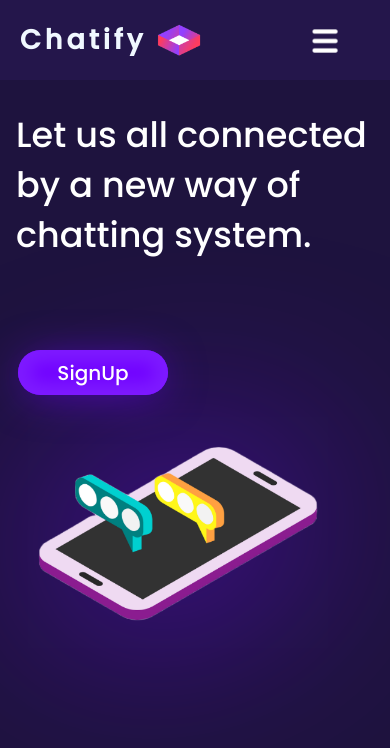
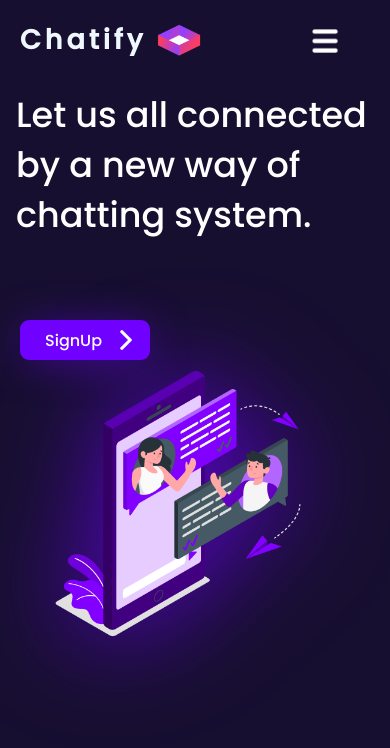
Before and after one commit to jerom-physicus/Chatify, a plain HTML site: page index.html in a window 390 px wide. Drawn offline with Linux system fonts and the light colour scheme.

Commit message:
Add files via upload

```diff
--- a/index.html
+++ b/index.html
@@ -26,8 +26,11 @@
     </div>
     <div class="container">
         <h1 class="slogan">Let us all connected by a new way of chatting system.</h1>
-        <img class="chat-img" src="chat.png" alt="">
-        <button class="signup-btn" id="sign">SignUp</button>
+        <img class="chat-img" src="chatting-vector.png" alt="">
+        <div>
+            <button class="signup-btn" id="sign" >SignUp</button>
+            <img src="right-arrow.png" class="arrow">
+        </div>
     </div>
 
 
--- a/style.css
+++ b/style.css
@@ -8,7 +8,7 @@
 
 }
 body{
-    background-color: #1e133e;;
+    background-color: #170f30;
 }
 .home-bar{
     position: sticky;
@@ -56,32 +56,42 @@ li:hover{
 
 }
 .slogan{
+    position: absolute;
     color: #FFFFFF;
     font-weight: 100;
     font-size: 57px;
     max-width: 1000px;
     margin-top: 100px;
-    margin-left: 70px;
+    left: 650px;
     line-height: 90px;
 }
 .chat-img{
     position: absolute;
-    top: 200px;
-    left: 900px;
-    filter: drop-shadow(0px 3px 101px rgba(112, 0, 255, 0.72));
+    width: 600px;
+    top: 150px;
+    left: 10px;
+    filter: drop-shadow(0px 3px 51px rgba(112, 0, 255, 0.72));
 }
 .signup-btn{
     position: relative;
     width: 170px;
     height: 56px;
-    left: 212px;
-    top: 80px;
+    left: 890px;
+    top: 360px;
     border-style: none;
     background: #7000FF;
-    box-shadow: 0px 4px 44px -7px rgba(112, 0, 255, 0.67), inset 0px 0px 16px 13px #7E1AFF;
-    border-radius: 30px;
+    box-shadow: 0px 4px 44px -7px rgba(112, 0, 255, 0.67);
+    border-radius: 15px;
     color: #ffffff;
     font-size: 20px;
+    text-align: left;
+    padding-left: 25px;
+}
+.arrow{
+    position: relative;
+    width: 26px;
+    left: 845px;
+    top: 367px;
 }
 
 @media only screen and (max-width: 900px){
@@ -98,7 +108,8 @@ li:hover{
     .home-bar{
         position: sticky;
         top: 0px;
-        background-color: #24164B;
+        background-color: #170f30;
+
 
     }
     nav{
@@ -157,8 +168,8 @@ li:hover{
     }
 
     .slogan{
-        top: 10px;
-
+        top: -10px;
+        left: 0;
         position: absolute;
         margin-right: 20px;
         font-size: 35px;
@@ -167,17 +178,24 @@ li:hover{
     }
     .signup-btn{
         position: absolute;
-        top: 350px;
+        top: 320px;
         margin-bottom: 200px;
-        left: 18px;
-
-        height: 45px;
-        width: 150px;
+        left: 20px;
+        font-size:16px;
+        height: 40px;
+        width: 130px;
+        border-radius: 9px;
+    }
+    .arrow{
+        position: absolute;
+        width: 20px;
+        left: 116px;
+        top: 330px;
     }
     .chat-img{
         position: absolute;
         width: 300px;
-        top: 390px;
+        top: 360px;
         left: 28px;
 
     }
```
Also changed, not shown: chatting-vector.png (added), right-arrow.png (added).
